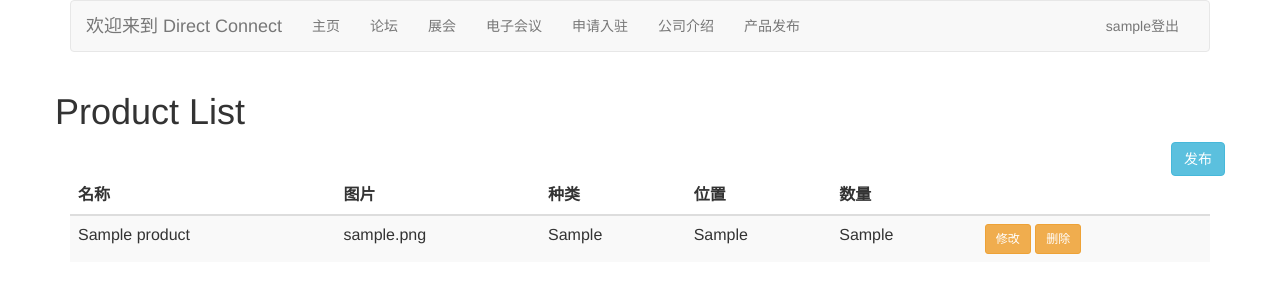
After one commit to georgecai904/digitconnect, a Django app: page /products/list in a window 1280 px wide. The commit adds this page. Shown: the top 300 px of the page. Run offline with Django 3.2, Linux system fonts and the light colour scheme; a user stored in the database is signed in; tables that the repository leaves empty hold one stand-in row (values such as "Sample post"); some libraries are stand-ins or nearby versions.

Commit message:
passed all tests, supplier could mange products in one page now

```diff
--- a/core/templates/core/navbar.html
+++ b/core/templates/core/navbar.html
@@ -24,10 +24,10 @@
                         <li class="join-in"><a href="/suppliers/new">申请入驻</a></li>
                     {% endif %}
                     <li class="about-us"><a href="/">公司介绍</a></li>
-                    {% if url == "/products/new" %}
-                        <li class="post-product active"><a href="/products/new">产品发布</a></li>
+                    {% if url == "/products/list" %}
+                        <li class="post-product active"><a href="/products/list">产品发布</a></li>
                     {% else %}
-                        <li class="post-product"><a href="/products/new">产品发布</a></li>
+                        <li class="post-product"><a href="/products/list">产品发布</a></li>
                     {% endif %}
                 </ul>
                 <ul class="nav navbar-nav navbar-list navbar-right">
--- a/directconnect/settings.py
+++ b/directconnect/settings.py
@@ -123,3 +123,6 @@ USE_TZ = True
 STATIC_URL = '/static/'
 
 # STATIC_ROOT = os.path.join(, "/static/")
+
+
+LOGIN_URL = '/auth/login'
--- a/directconnect/urls.py
+++ b/directconnect/urls.py
@@ -24,7 +24,10 @@ urlpatterns = [
     url(r'^admin/', admin.site.urls),
     url(r'^suppliers/new$', suppliers.views.new_supplier),
     url(r'^products/new$', products.views.new_product),
+    url(r'^products/edit/(?P<product_id>[0-9]+)$', products.views.edit_product),
+    url(r'^products/delete/(?P<product_id>[0-9]+)$', products.views.delete_product),
+    url(r'^products/list$', products.views.product_list),
     url(r'^auth/login$', core.views.handle_login),
     url(r'^auth/signup$', core.views.handle_signup),
-    url(r'^auth/logout$', core.views.handle_logout)
+    url(r'^auth/logout$', core.views.handle_logout),
 ]
--- a/products/forms.py
+++ b/products/forms.py
@@ -6,7 +6,7 @@ class NewProductForm(forms.ModelForm):
 
     class Meta:
         model = Product
-        fields = '__all__'
+        exclude = ('supplier', )
 
     def __init__(self, *args, **kwargs):
         super(NewProductForm, self).__init__(*args, **kwargs)
--- a/products/models.py
+++ b/products/models.py
@@ -1,9 +1,10 @@
 from django.db import models
-
+from suppliers.models import Supplier
 # Create your models here.
 
 
 class Product(models.Model):
+    supplier = models.ForeignKey(Supplier, default=None)
     name = models.CharField(max_length=20, default="")
     image = models.CharField(max_length=20, default="")
     category = models.CharField(max_length=20, default="")
--- a/products/templates/products/new_product.html
+++ b/products/templates/products/product_form.html
@@ -2,7 +2,7 @@
 
 {% block content %}
     <div class="container">
-        <form action="/products/new" method="post">
+        <form action="{{ action_url }}" method="post">
             <div class="form-group">
                 {{ form }}
                 {% csrf_token %}
--- /dev/null
+++ b/products/templates/products/product_list.html
@@ -0,0 +1,39 @@
+{% extends 'core/base.html' %}
+
+{% block content %}
+<div class="container">
+    <div class="row">
+        <h1>Product List</h1>
+        <a class="post btn btn-info pull-right" href="/products/new">发布</a>
+    </div>
+
+    <table id="product-table" class="table table-striped">
+        <thead>
+            <tr>
+                <th>名称</th>
+                <th>图片</th>
+                <th>种类</th>
+                <th>位置</th>
+                <th>数量</th>
+                <th></th>
+            </tr>
+        </thead>
+        <tbody>
+        {% for product in products %}
+            <tr>
+                <td class="product-name">{{ product.name }}</td>
+                <td class="product-image">{{ product.image }}</td>
+                <td class="product-category">{{ product.category }}</td>
+                <td class="product-location">{{ product.location }}</td>
+                <td class="product-amount">{{ product.amount }}</td>
+                <td>
+                    <a href="/products/edit/{{ product.id }}" class="btn btn-warning btn-sm edit">修改</a>
+                    <a href="/products/delete/{{ product.id }}" class="btn btn-warning btn-sm delete">删除</a>
+                </td>
+            </tr>
+        {% endfor %}
+        </tbody>
+    </table>
+</div>
+
+{% endblock %}
--- a/products/views.py
+++ b/products/views.py
@@ -1,10 +1,42 @@
 from django.shortcuts import render, redirect
 from products.forms import NewProductForm
+from django.contrib.auth.decorators import login_required
+from directconnect.settings import LOGIN_URL
 # Create your views here.
+from products.models import Product
 
 
+@login_required(login_url=LOGIN_URL)
 def new_product(request):
     if request.method == "POST":
-        NewProductForm(request.POST).save()
-        return redirect('/')
-    return render(request, 'products/new_product.html', {'form': NewProductForm(), 'url': '/products/new'})
+        p = NewProductForm(request.POST).save(commit=False)
+        supplier = request.user.supplier_set.first()
+        p.supplier = supplier
+        p.save()
+        return redirect('/products/list')
+    return render(request, 'products/product_form.html', {'form': NewProductForm(), 'url': '/products/new', 'action_url': '/products/new'})
+
+
+@login_required(login_url=LOGIN_URL)
+def edit_product(request, product_id):
+    old_p = Product.objects.get(id=product_id)
+    form = NewProductForm(instance=old_p)
+    if request.method == "POST":
+        NewProductForm(request.POST, instance=old_p).save()
+        # p.supplier = old_p.supplier
+        # p.save()
+        return redirect('/products/list')
+    return render(request, 'products/product_form.html', {'form': form, 'action_url': '/products/edit/'+product_id})
+
+
+def delete_product(request, product_id):
+    p = Product.objects.get(id=product_id)
+    p.delete()
+    return redirect("/products/list")
+
+
+@login_required(login_url=LOGIN_URL)
+def product_list(request):
+    supplier = request.user.supplier_set.first()
+    products = Product.objects.filter(supplier=supplier)
+    return render(request, "products/product_list.html", {'products': products})
```
Also changed, not shown: functional_tests/test_post_product.py (+76 -9 lines), products/tests/tests.py (+26 -26 lines), todo.md (+4 -1 lines), products/migrations/0002_product_supplier.py (added).
